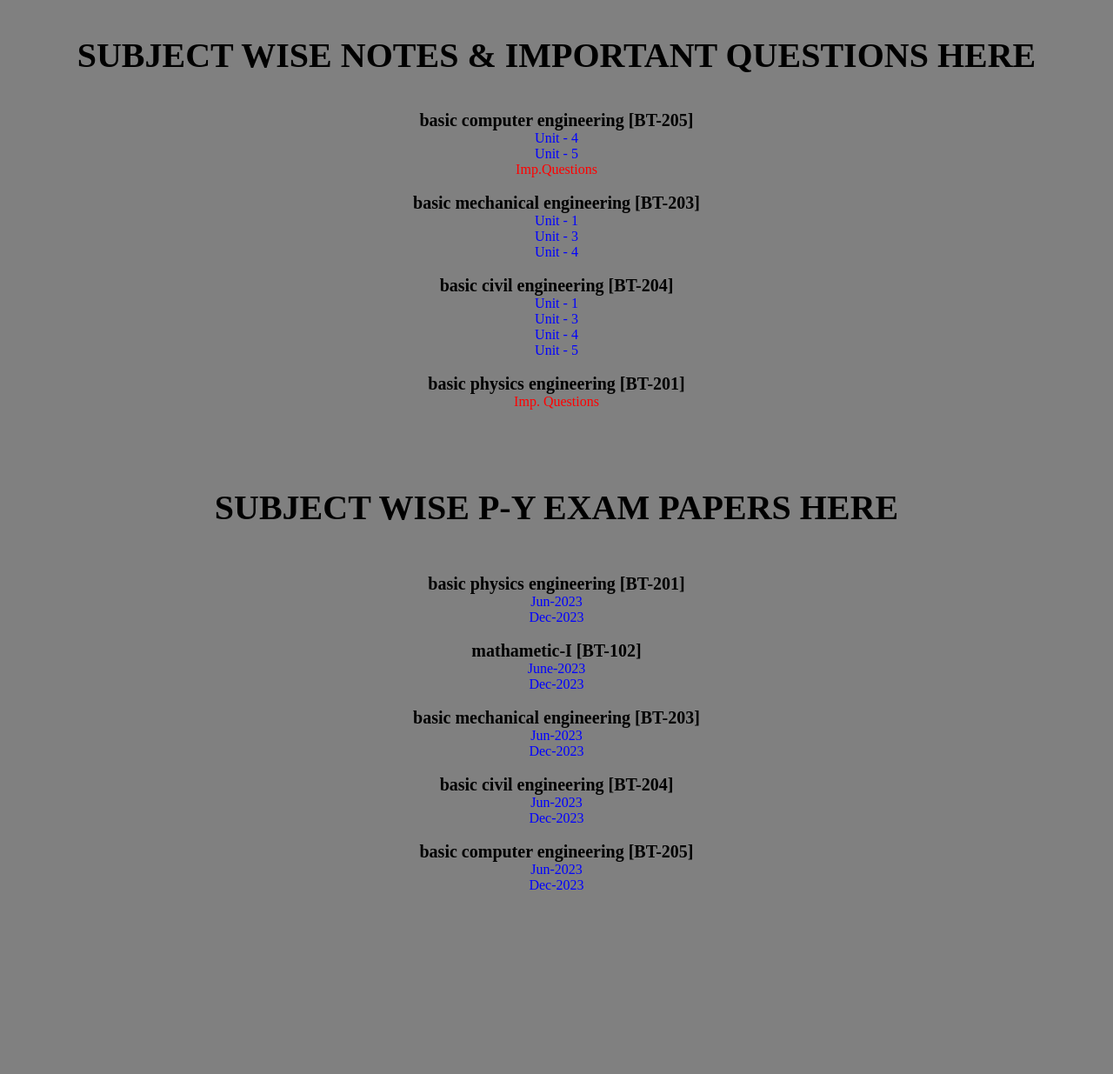
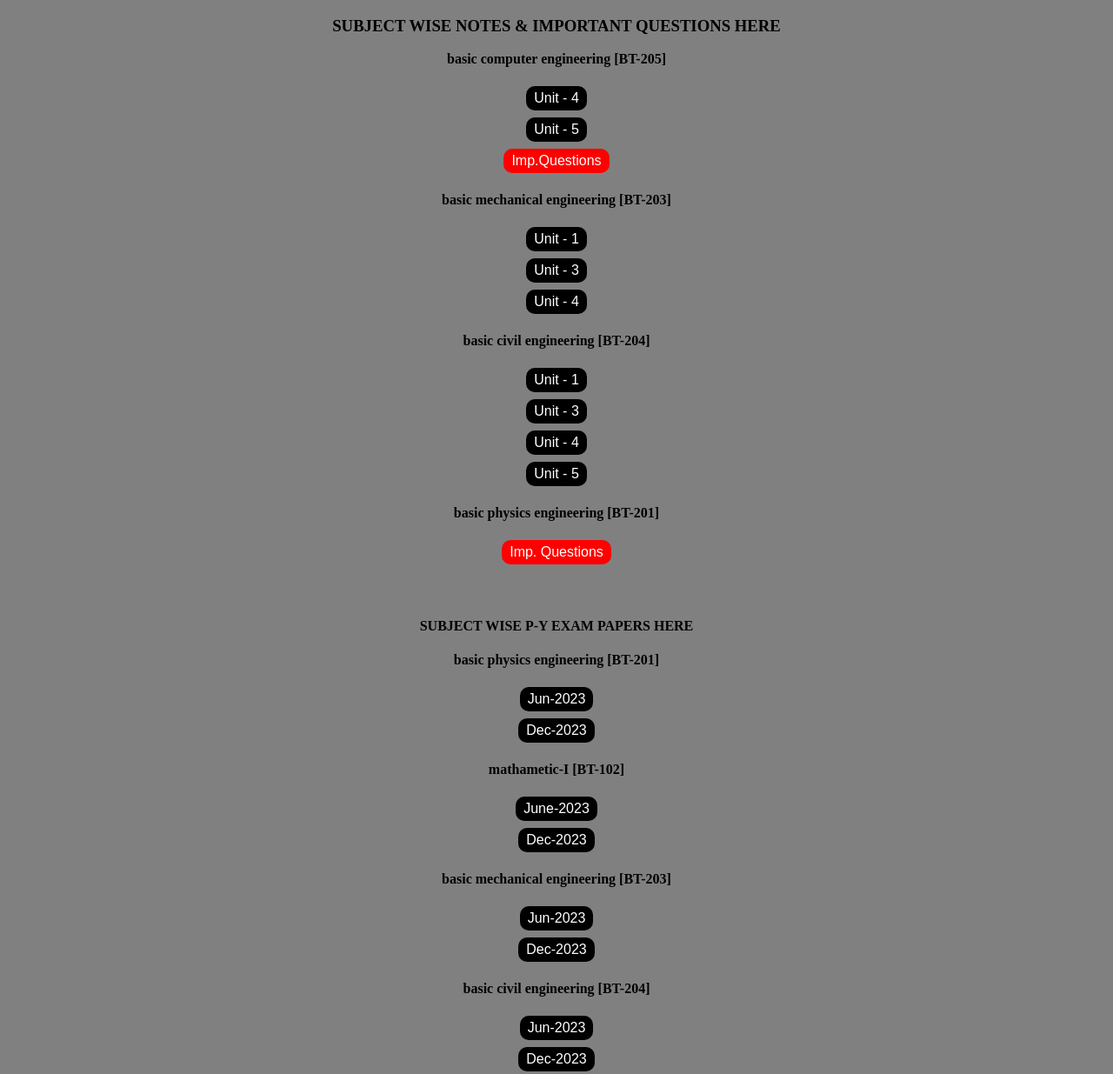
Before and after one commit to abhay1510/btechnotes., a plain HTML site: page sem-1.html in a window 1280 px wide. Shown: the top 1235 px of the page at 87% size. Before the commit the page ends 1053 px from the top, so only its background shows below. Drawn offline with Linux system fonts and the light colour scheme.

Commit message:
8th update
date : 15-12-24

```diff
--- a/sem-1.html
+++ b/sem-1.html
@@ -8,7 +8,7 @@
         body{
             background-color: gray;
         }
-        h3{
+        /* h3{
             font-size: 40px;
 
         }
@@ -18,16 +18,30 @@
 
         b{
             font-size: 20px;
-            /* line-height: 8mm; */
-        }
+            line-height: 8mm;
+        } */
         a{
             text-decoration: none;
-            color: blue;
+            /* color: blue; */
             /* line-height: 6mm; */
         }
         #imp{
-            color: red;
+            background-color: red;
+            color: rgb(255, 255, 255);
         }
+        button {
+    background-color: #000000; /* Blue background */
+    border: none; /* Remove borders */
+    color: rgb(255, 255, 255); /*White text */
+    padding: 5px 9px; /* Some padding */
+    text-align: center; /* Center the text */
+    text-decoration: none; /* Remove underline */
+    display: inline-block; /* Inline element */
+    font-size: 16px; /* Increase font size */
+    margin: 4px 2px; /* Some margin */
+    cursor: pointer; /* Pointer/hand icon on hover */
+    border-radius: 10px; /* Rounded corners */
+}
     </style>
 </head>
 <body>
@@ -37,24 +51,24 @@
         <br> -->
         <div>
             <b>basic computer engineering [BT-205]</b>
-            <br>
+            <br><br>
             <!-- <a href="">Unit - 1</a> <br>
             <a href="">Unit - 2</a> <br>
             <a href="">Unit - 3</a> <br>    -->
-            <a href="school notes\chap 4 bce.pdf">Unit - 4</a> <br>
-            <a href="school notes\BCE Unit 5.pdf">Unit - 5</a> <br>
-            <a href="Btech imp. q\BT-205 BCE.pdf" id="imp">Imp.Questions</a> <br>
+            <a href="school notes\chap 4 bce.pdf"><button>Unit - 4</button></a> <br>
+            <a href="school notes\BCE Unit 5.pdf"><button>Unit - 5</button></a> <br>
+            <a href="Btech imp. q\BT-205 BCE.pdf" ><button id="imp">Imp.Questions</button></a> <br>
         </div>
 
         <br>
 
         <div>
             <b>basic mechanical engineering [BT-203]</b>
-            <br>
-            <a href="school notes\BME Unit-1 Notes.pdf">Unit - 1</a> <br>
+            <br><br>
+            <a href="school notes\BME Unit-1 Notes.pdf"><button>Unit - 1</button></a> <br>
             <!-- <a href="">Unit - 2</a> <br> -->
-            <a href="school notes\BME Unit 3 - Fluid Mechanics.pdf">Unit - 3</a> <br>
-            <a href="school notes\BME Unit 4 - Thermodynamics and Steam Engineering.pdf">Unit - 4</a> <br>
+            <a href="school notes\BME Unit 3 - Fluid Mechanics.pdf"><button>Unit - 3</button></a></a> <br>
+            <a href="school notes\BME Unit 4 - Thermodynamics and Steam Engineering.pdf"><button>Unit - 4</button></a> <br>
             <!-- <a href="">Unit - 5</a> <br> -->
         </div>
 
@@ -62,25 +76,25 @@
 
         <div>
             <b>basic civil engineering [BT-204]</b>
-            <br>
-            <a href="school notes\UNIT 1.pdf">Unit - 1</a> <br>
+            <br><br>
+            <a href="school notes\UNIT 1.pdf"><button>Unit - 1</button></a> <br>
             <!-- <a href="">Unit - 2</a> <br> -->
-            <a href="school notes\Unit 3.pdf">Unit - 3</a> <br>
-            <a href="school notes\unit 4.pdf">Unit - 4</a> <br>
-            <a href="school notes\BT-204 BCEM unit-5.pdf">Unit - 5</a> <br>
+            <a href="school notes\Unit 3.pdf"><button>Unit - 3</button></a> <br>
+            <a href="school notes\unit 4.pdf"><button>Unit - 4</button></a> <br>
+            <a href="school notes\BT-204 BCEM unit-5.pdf"><button>Unit - 5</button></a> <br>
         </div>
 
         <br>
 
         <div>
             <b>basic physics engineering [BT-201]</b>
-            <br>
+            <br><br>
             <!-- <a href="">Unit - 1</a> <br>
             <a href="">Unit - 2</a> <br>
             <a href="">Unit - 3</a> <br>
             <a href="">Unit - 4</a> <br>
             <a href="">Unit - 5</a> <br> -->
-            <a href="Btech imp. q\BT-201 BPE.pdf" id="imp">Imp. Questions</a> <br>
+            <a href="Btech imp. q\BT-201 BPE.pdf"><button id="imp">Imp. Questions</button></a> <br>
 
         </div>
 
@@ -102,44 +116,44 @@
         <h4>SUBJECT WISE P-Y EXAM PAPERS HERE</h4>
 
         <b>basic physics engineering [BT-201]</b>
-        <br>
-        <a href="subjectwise exam papers\bt-201-engineering-physics-jun-2023.pdf">Jun-2023</a> <br>
-        <a href="subjectwise exam papers\bt-201-engineering-physics-dec-2023.pdf">Dec-2023</a> <br>
+        <br><br>
+        <a href="subjectwise exam papers\bt-201-engineering-physics-jun-2023.pdf"><button>Jun-2023</button></a> <br>
+        <a href="subjectwise exam papers\bt-201-engineering-physics-dec-2023.pdf"><button>Dec-2023</button></a> <br>
 
         <br>
 
         <div>
             <b>mathametic-I [BT-102]</b>
-            <br>
-            <a href="subjectwise exam papers\bt-102-mathematics-1-jun-2023.pdf">June-2023</a> <br>
-            <a href="subjectwise exam papers\bt-102-mathematics-1-dec-2023.pdf">Dec-2023</a> <br>
+            <br><br>
+            <a href="subjectwise exam papers\bt-102-mathematics-1-jun-2023.pdf"><button>June-2023</button></a> <br>
+            <a href="subjectwise exam papers\bt-102-mathematics-1-dec-2023.pdf"><button>Dec-2023</button></a> <br>
         </div>
 
         <br>
 
         <div>
             <b>basic mechanical engineering [BT-203]</b>
-            <br>
-            <a href="subjectwise exam papers\bt-203-basic-mechanical-engineering-jun-2023.pdf">Jun-2023</a> <br>
-            <a href="subjectwise exam papers\bt-203-basic-mechanical-engineering-dec-2023.pdf">Dec-2023</a> <br>
+            <br><br>
+            <a href="subjectwise exam papers\bt-203-basic-mechanical-engineering-jun-2023.pdf"><button>Jun-2023</button></a> <br>
+            <a href="subjectwise exam papers\bt-203-basic-mechanical-engineering-dec-2023.pdf"><button>Dec-2023</button></a> <br>
         </div>
 
         <br>
 
         <div>
             <b>basic civil engineering [BT-204]</b>
-            <br>
-            <a href="subjectwise exam papers\bt-204-basic-civil-engineering-and-engineering-mechanics-jun-2023.pdf">Jun-2023</a> <br>
-            <a href="subjectwise exam papers\bt-204-basic-civil-engineering-and-engineering-mechanics-dec-2023.pdf">Dec-2023</a> <br>
+            <br><br>
+            <a href="subjectwise exam papers\bt-204-basic-civil-engineering-and-engineering-mechanics-jun-2023.pdf"><button>Jun-2023</button></a> <br>
+            <a href="subjectwise exam papers\bt-204-basic-civil-engineering-and-engineering-mechanics-dec-2023.pdf"><button>Dec-2023</button></a> <br>
         </div>
 
         <br>
 
         <div>
             <b>basic computer engineering [BT-205]</b>
-            <br>
-            <a href="subjectwise exam papers\bt-205-basic-computer-engineering-jun-2023.pdf">Jun-2023</a> <br>
-            <a href="subjectwise exam papers\bt-205-basic-computer-engineering-dec-2023.pdf">Dec-2023</a> <br>
+            <br><br>
+            <a href="subjectwise exam papers\bt-205-basic-computer-engineering-jun-2023.pdf"><button>Jun-2023</button></a> <br>
+            <a href="subjectwise exam papers\bt-205-basic-computer-engineering-dec-2023.pdf"><button>Dec-2023</button></a> <br>
         </div>
 
         <br>
```
Also changed, not shown: B.Tech syllabus playlists/B.tec.syl.ply.html (+33 -16 lines), For learning programming languages/lear.pro.lan.html (+19 -6 lines), home.html (+30 -16 lines), index.html (+16 -3 lines).
